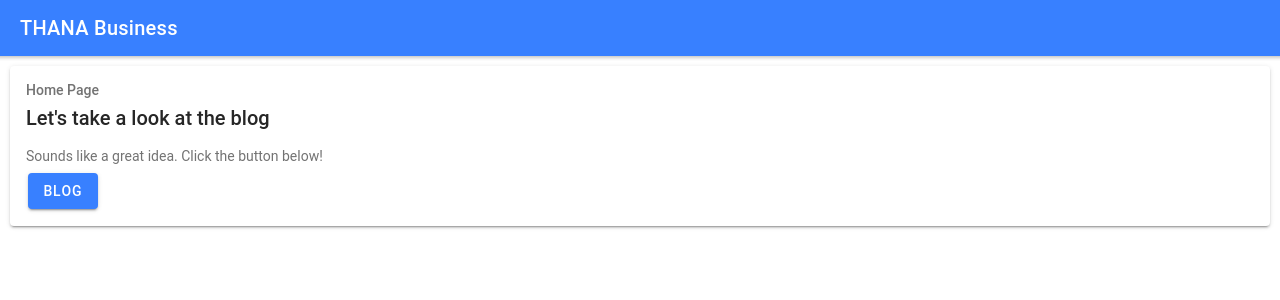
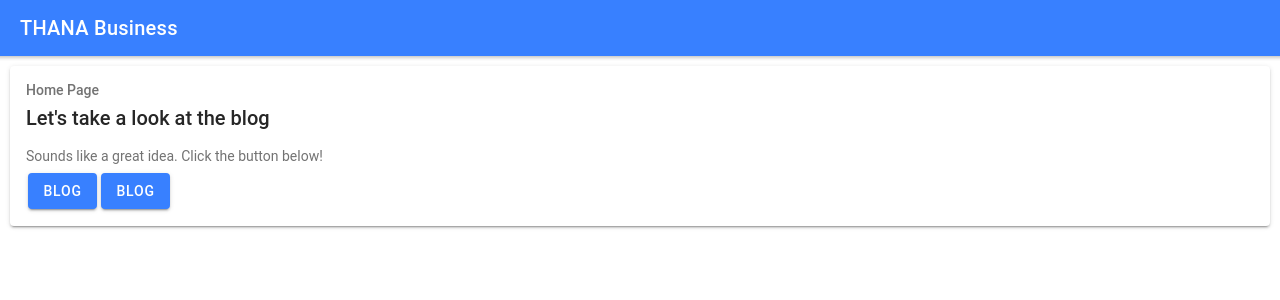
Before and after one commit to Thana-ptz/ionic-react, a React (Create React App) app: page /home in a window 1280 px wide. Shown: the top 300 px of the page. Built offline with nearby package versions, Linux system fonts and the light colour scheme.

Commit message:
Update Home.tsx

```diff
--- a/src/pages/Home.tsx
+++ b/src/pages/Home.tsx
@@ -17,8 +17,10 @@ const HomePage: React.FC = () => (
         <IonCardContent>
           <p>Sounds like a great idea. Click the button below!</p>
 
-          <IonButton routerLink="/blog">Blog</IonButton>
-
+          <IonButton>Blog</IonButton>
+          <IonButton onclick={(e) => {
+            e.preventDefault();
+            history.push('/blog')}}>Blog</IonButton>
         </IonCardContent>
       </IonCard>
     </IonContent>
```
